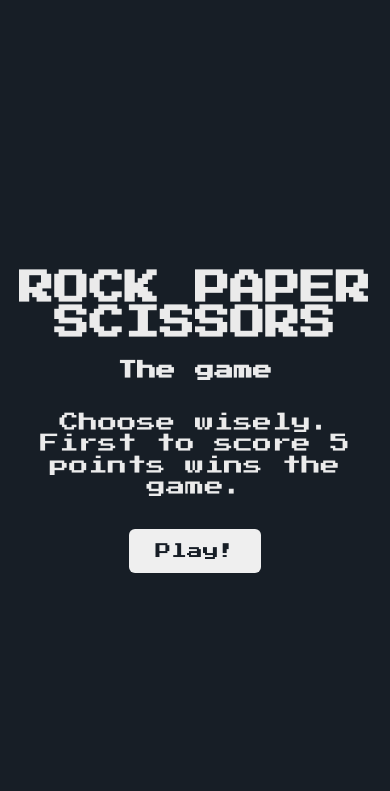
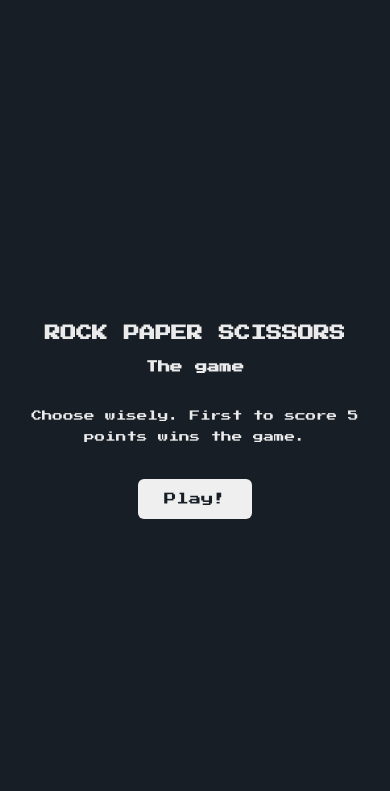
Before and after one commit to expecto-patronum98/rock-paper-scissors, a plain HTML site: page index.html in a window 390 px wide. Shown: the top 791 px of the page. Drawn offline with Linux system fonts and the light colour scheme.

Commit message:
add basic responsive behaviour

```diff
--- a/style.css
+++ b/style.css
@@ -9,7 +9,6 @@
 }
 
 body {
-    margin: 0 0 160px 0;
     font-family: var(--body-font);
 
     color: var(--neutral-color);
@@ -335,6 +334,12 @@ img {
         margin-right: auto;
     }
 
+    .header {
+        height: fit-content;
+        gap: 0;
+        line-height: 1.5rem;
+    }
+
     .scoreboard,
     .score-container {
         display: flex;
@@ -350,19 +355,24 @@ img {
     }
 
     .rps {
-        font-size: var(--h1-font-size);
+        font-size: 0.9rem;
     }
 
     .rps-subtitle {
-        font-size: var(--normal-font-size);
+        font-size: 0.7rem;
+    }
+
+    .explainer {
+        font-size: 0.6rem;
     }
 
     .title {
-        font-size: var(--normal-font-size);
+        font-size: 0.8rem;
+        line-height: 1.2rem;
     }
 
     .subtitle {
-        font-size: 12px;
+        font-size: 0.6rem;
         padding: 8px 0 8px;
     }
 
@@ -384,4 +394,8 @@ img {
         height: 30px;
         width: auto;
     }
+
+    .play-again-btn {
+        font-size: 0.7rem;
+    }
   }
```
